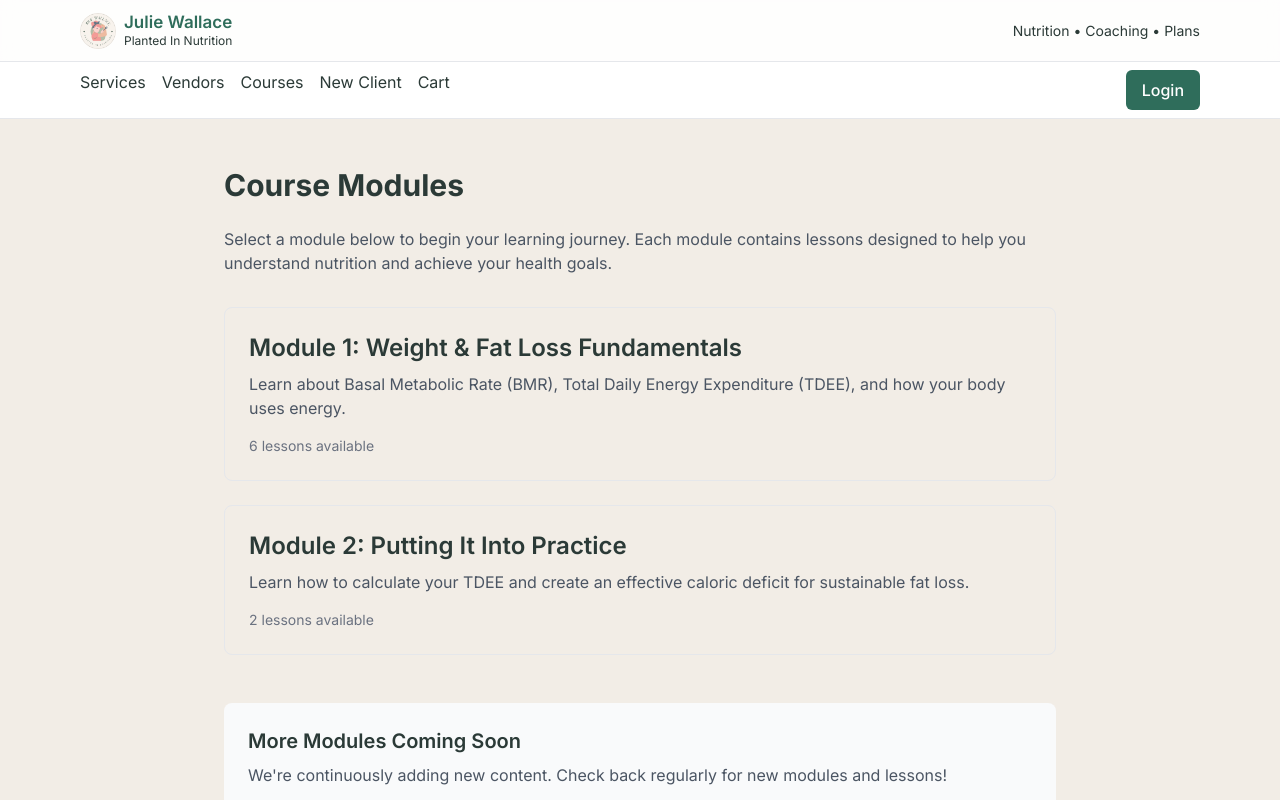
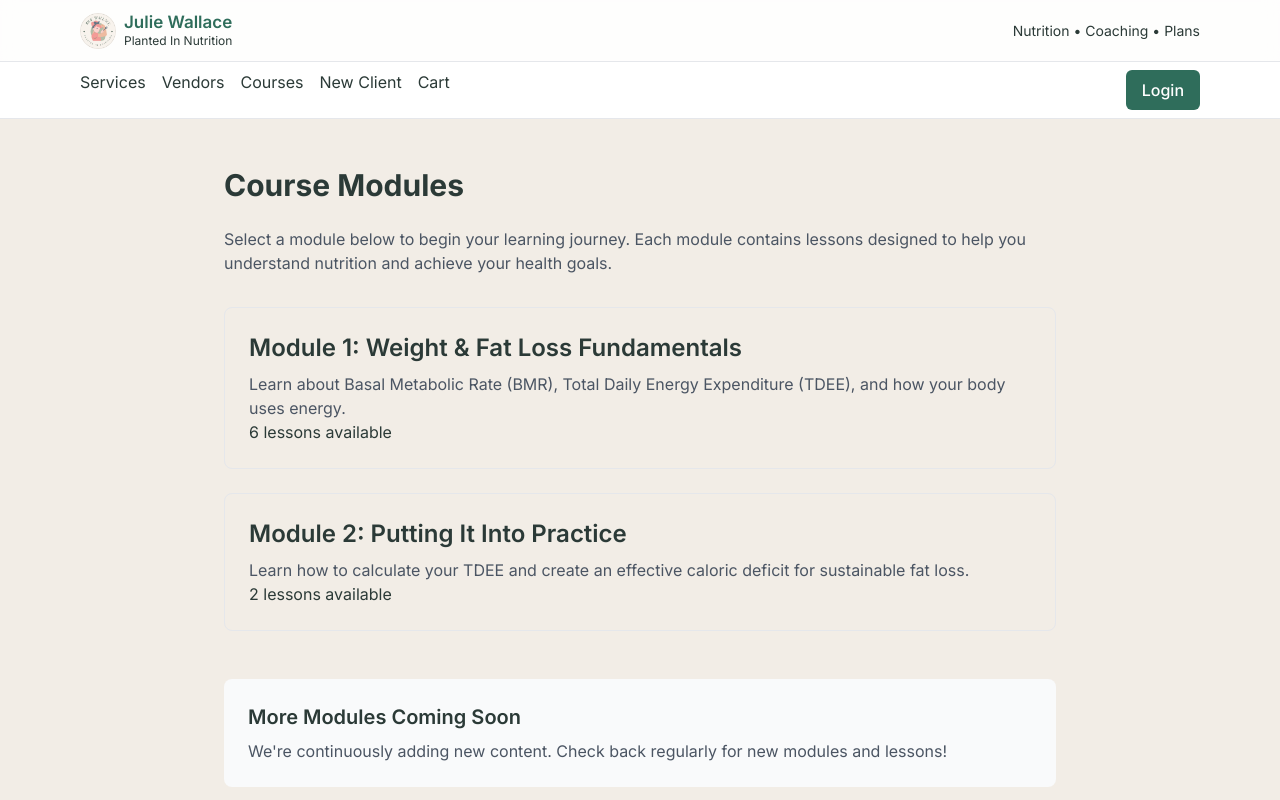
Before and after one commit to mr601s/nutritionist-marketplace-crm, a Next.js app: page /courses in a window 1280 px wide. Shown: the top 800 px of the page. Built offline with nearby package versions, Linux system fonts and the light colour scheme.

Commit message:
Refactor module description and layout in page.tsx

```diff
--- a/app/courses/page.tsx
+++ b/app/courses/page.tsx
@@ -15,7 +15,7 @@ export default function CoursesPage() {
       description: 'Learn how to calculate your TDEE and create an effective caloric deficit for sustainable fat loss.',
       lessons: 2,
       href: '/courses/module-2'
-    },
+    }
     // Future modules can be added here
   ];
 
@@ -25,7 +25,6 @@ export default function CoursesPage() {
       <p className="mb-8 text-gray-600">
         Select a module below to begin your learning journey. Each module contains lessons designed to help you understand nutrition and achieve your health goals.
       </p>
-
       <div className="grid gap-6">
         {modules.map((module) => (
           <Link
@@ -34,19 +33,18 @@ export default function CoursesPage() {
             className="block p-6 border border-gray-200 rounded-lg hover:border-brand hover:shadow-lg transition-all"
           >
             <h2 className="text-2xl font-semibold mb-2">{module.title}</h2>
-            <p className="text-gray-600 mb-4">{module.description}</p>
-            <div className="text-sm text-gray-500">
+            <div className="text-gray-600">{module.description}</div>
+            <div>
               {module.lessons} lesson{module.lessons !== 1 ? "s" : ""} available
             </div>
           </Link>
         ))}
       </div>
-
       <div className="mt-12 p-6 bg-gray-50 rounded-lg">
-        <h3 className="text-xl font-semibold mb-2">More Modules Coming Soon</h3>
-        <p className="text-gray-600">
+        <div className="text-xl font-semibold mb-2">More Modules Coming Soon</div>
+        <div className="text-gray-600">
           We're continuously adding new content. Check back regularly for new modules and lessons!
-        </p>
+        </div>
       </div>
     </main>
   );
```
